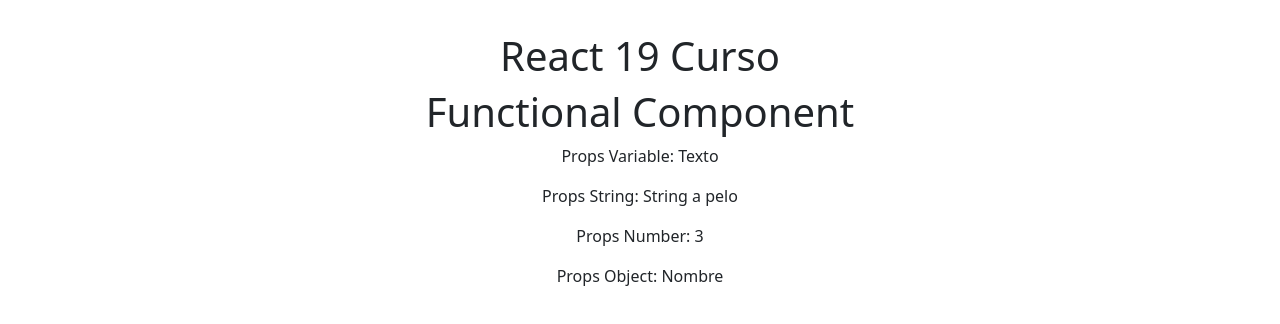
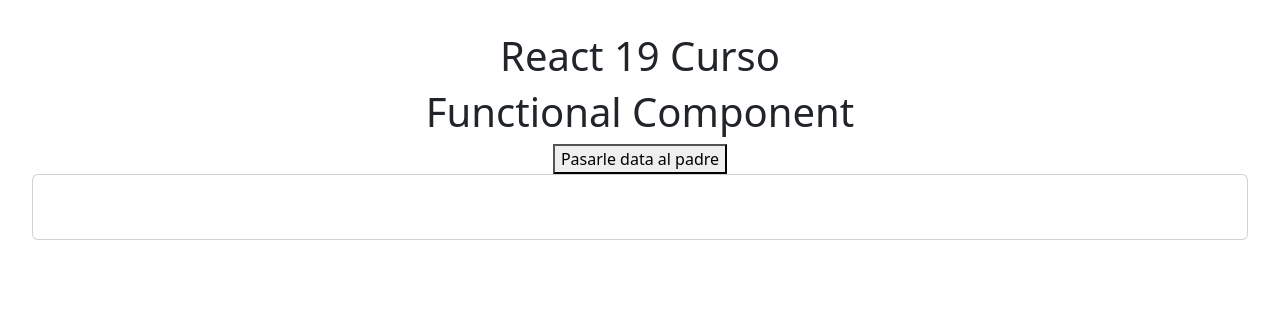
Before and after one commit to pedronieto84/react-19, a React (Vite) app in the folder react-19-curso/: page / in a window 1280 px wide. Shown: the top 324 px of the page. Built offline with nearby package versions, Linux system fonts and the light colour scheme.

Commit message:
Pasar data de hijo a padre en componente funcional

```diff
--- a/react-19-curso/src/App.jsx
+++ b/react-19-curso/src/App.jsx
@@ -2,25 +2,26 @@
 import './App.css'
 //import ClassComponent from './componentes/classComponent';
 import FunctionalComponent from './componentes/functionalComponent';
+import {useState} from 'react'
 
 function App() {
 
-  const texto = 'Texto'
-  const objeto = {
-    nombre: 'Nombre',
-    apellido: 'Apellido'
+  // Esto son hooks, lo veremos más adelante
+  const [data, setData] = useState('')
+
+  const childToParent = (dataFromChild)=>{
+    console.log('data del hijo al padre', dataFromChild)
+    setData(dataFromChild)
   }
 
   return (
     <>
       <h1 >React 19 Curso</h1>
 
-      <FunctionalComponent
-      propsFunctional1={texto}
-      propsFunctional2String = 'String a pelo'
-      propsFunctional3Number = {3}
-      propsFunctional4Object = {objeto}
-      />
+      <FunctionalComponent childToParent = {childToParent} />
+
+      <div className="card">{data}</div>
+
     </>
   )
 }
--- a/react-19-curso/src/componentes/functionalComponent.jsx
+++ b/react-19-curso/src/componentes/functionalComponent.jsx
@@ -1,13 +1,14 @@
 // Se le llama functional component porque es una función
 
-const functionalComponent = (props) => {
+const functionalComponent = ({childToParent}) => {
+    const data = "Info del fill al pare"
     return (
         <>
             <h1>Functional Component</h1>
-            <p>Props Variable: {props.propsFunctional1}</p>
-            <p>Props String: {props.propsFunctional2String}</p>
-            <p>Props Number: {props.propsFunctional3Number}</p>
-            <p>Props Object: {props.propsFunctional4Object.nombre}</p>
+            <button onClick={()=> childToParent(data)}>
+                Pasarle data al padre
+            </button>
+
         </>
     )
 }
```
